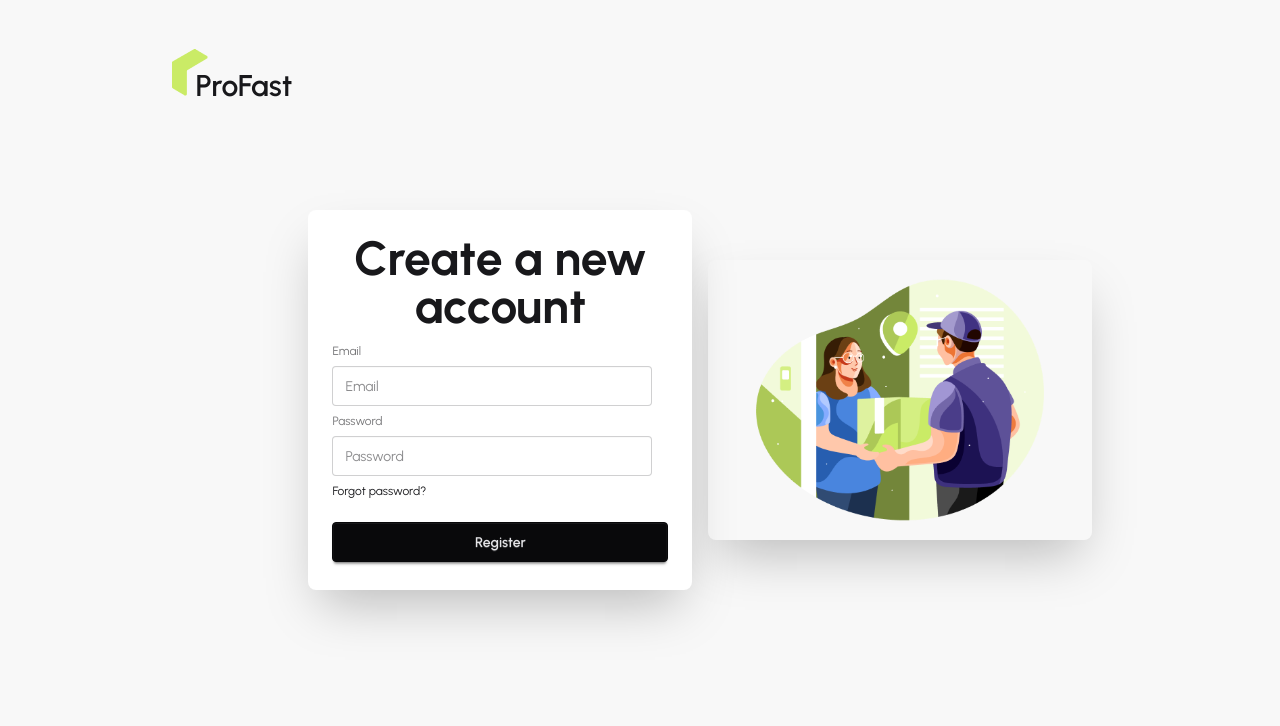
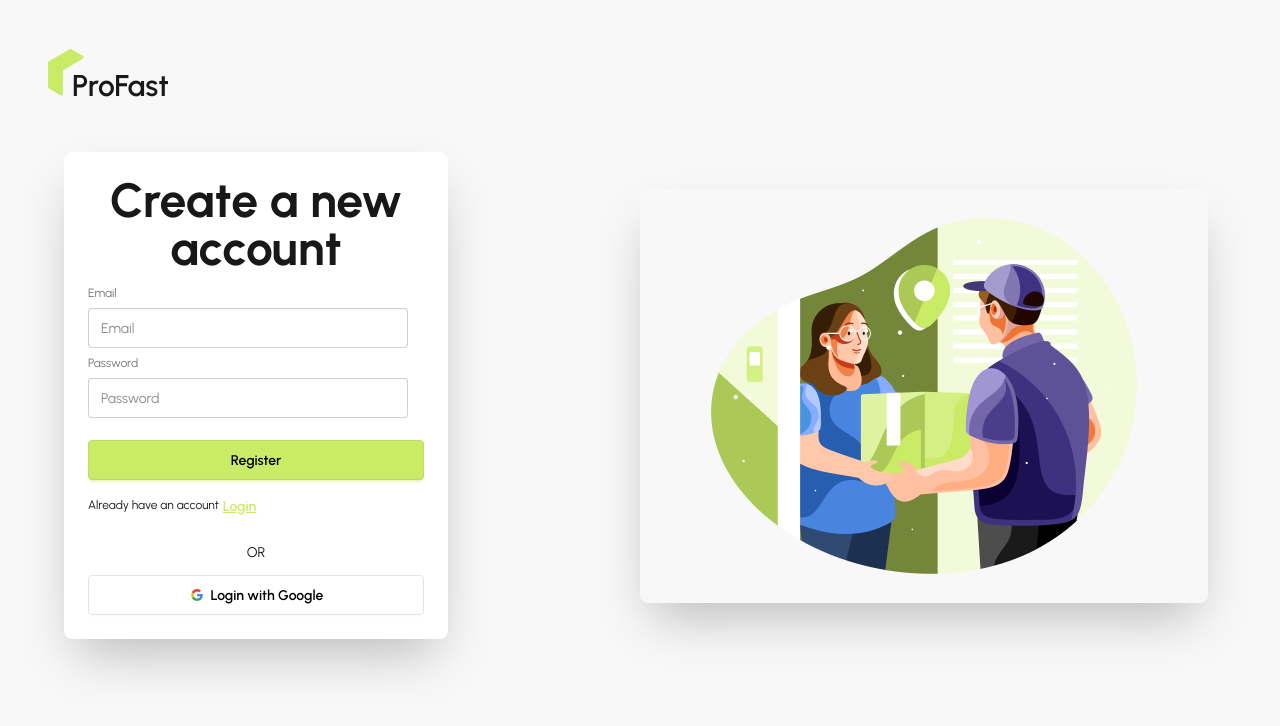
Before and after one commit to ShahadatHasan623/zap-shift-client-side, a React (Vite) app: page /register in a window 1280 px wide. Shown: the top 726 px of the page. Built offline with nearby package versions, Linux system fonts and the light colour scheme; no server answers.

Commit message:
added coverage map

```diff
--- a/package.json
+++ b/package.json
@@ -14,11 +14,13 @@
     "aos": "^2.3.4",
     "daisyui": "^5.0.43",
     "firebase": "^11.9.1",
+    "leaflet": "^1.9.4",
     "react": "^19.1.0",
     "react-dom": "^19.1.0",
     "react-fast-marquee": "^1.6.5",
     "react-hook-form": "^7.58.1",
     "react-icons": "^5.5.0",
+    "react-leaflet": "^5.0.0",
     "react-responsive-carousel": "^3.2.23",
     "react-router": "^7.6.2",
     "react-slick": "^0.30.3",
--- a/src/contexts/AuthContext/AuthProvide.jsx
+++ b/src/contexts/AuthContext/AuthProvide.jsx
@@ -1,8 +1,9 @@
 import React, { useEffect, useState } from "react";
 import { AuthContext } from "./AuthContext";
-import { createUserWithEmailAndPassword, onAuthStateChanged, signInWithEmailAndPassword, signOut } from "firebase/auth";
+import { createUserWithEmailAndPassword, GoogleAuthProvider, onAuthStateChanged, signInWithEmailAndPassword, signInWithPopup, signOut } from "firebase/auth";
 import { auth } from "../../firebase/firebase.config";
 
+const provider = new GoogleAuthProvider();
 const AuthProvide = ({ children }) => {
 
     const [user,setUser]=useState(null)
@@ -22,6 +23,10 @@ const AuthProvide = ({ children }) => {
     return signOut(auth)
   }
 
+  const googleLogin =()=>{
+    return signInWithPopup(auth, provider)
+  }
+
   useEffect(()=>{
     const unSubscribe =onAuthStateChanged(auth,currentUser=>{
         setUser(currentUser)
@@ -37,7 +42,8 @@ const AuthProvide = ({ children }) => {
     singinUser,
     signOutUser,
     user,
-    loading
+    loading,
+    googleLogin
   };
   return <AuthContext value={authInfo}>{children}</AuthContext>;
 };
--- a/src/layouts/AuthLayouts.jsx
+++ b/src/layouts/AuthLayouts.jsx
@@ -1,23 +1,22 @@
 import React from "react";
 import { Outlet } from "react-router";
 import ProFastLogo from "../pages/shared/Profastlogo/ProFastLogo";
-import authImage from "../assets/authImage.png"
+import authImage from "../assets/authImage.png";
 
 const AuthLayouts = () => {
   return (
-    <div className=" bg-base-200 p-12 min-h-screen flex justify-center">
+    <div className="bg-base-200 px-12 py-12">
       <div>
         <ProFastLogo></ProFastLogo>
       </div>
-      <div className="hero-content flex-col lg:flex-row-reverse">
-        <div className="flex-1">
-          <img
-            src={authImage}
-            className="max-w-sm rounded-lg shadow-2xl"
-          />
-        </div>
-        <div className="flex-1">
-          <Outlet></Outlet>
+      <div className="py-12 gap-20 ">
+        <div className="max-w-6xl mx-auto flex flex-col items-center lg:flex-row-reverse">
+          <div className="flex-1">
+            <img src={authImage} className="max-w-full rounded-lg shadow-2xl" />
+          </div>
+          <div className="flex-1">
+            <Outlet></Outlet>
+          </div>
         </div>
       </div>
     </div>
--- a/src/pages/Authentication/Login/Login.jsx
+++ b/src/pages/Authentication/Login/Login.jsx
@@ -1,11 +1,22 @@
 import React from "react";
 import { useForm } from "react-hook-form";
+import GoogleLogin from "../soicalLogin/GoogleLogin";
+import { Link } from "react-router";
+import useAuth from "../../../hooks/useAuth";
 
 const Login = () => {
+  const {singinUser}=useAuth()
   const { register, handleSubmit,formState:{errors} } = useForm();
 
   const onSubmit = (data) => {
-    console.log(data);
+    const {email,password}=data
+    singinUser(email,password)
+    .then(result=>{
+        console.log(result.user)
+    })
+    .catch(error=>{
+        console.log(error)
+    })
   };
 
   return (
@@ -36,8 +47,10 @@ const Login = () => {
             <div>
               <a className="link link-hover">Forgot password?</a>
             </div>
-            <button className="btn btn-neutral mt-4">Login</button>
+            <button className="btn btn-primary text-black mt-4">Login</button>
+            <p>Don't have an acoount? <Link to="/register" className="btn btn-link p-0">register</Link> </p>
           </fieldset>
+          <GoogleLogin></GoogleLogin>
         </form>
       </div>
     </div>
--- a/src/pages/Authentication/Register/Register.jsx
+++ b/src/pages/Authentication/Register/Register.jsx
@@ -1,14 +1,25 @@
 import React from "react";
 import { useForm } from "react-hook-form";
+import useAuth from "../../../hooks/useAuth";
+import GoogleLogin from "../soicalLogin/GoogleLogin";
+import { Link } from "react-router";
 
 const Register = () => {
+    const {createUser}=useAuth()
   const {
     register,
     handleSubmit,
     formState: { errors },
   } = useForm();
   const onSubmit = (data) => {
-    console.log(data);
+    const{email,password}=data;
+    createUser(email,password)
+    .then(result=>{
+        console.log(result.user)
+    })
+    .catch(error=>{
+        console.log(error)
+    })
   };
   return (
     <div className="card bg-base-100 w-full max-w-sm shrink-0 shadow-2xl">
@@ -41,12 +52,10 @@ const Register = () => {
             {
                 errors.password?.type==="minLength" && <p className="text-red-600">password must be 6 character</p>
             }
-
-            <div>
-              <a className="link link-hover">Forgot password?</a>
-            </div>
-            <button className="btn btn-neutral mt-4">Register</button>
+            <button className="btn btn-primary text-black mt-4">Register</button>
+            <p>Already have an account <Link className="btn p-0 btn-link" to="/login">Login</Link></p>
           </fieldset>
+          <GoogleLogin></GoogleLogin>
         </form>
       </div>
     </div>
--- /dev/null
+++ b/src/pages/Authentication/soicalLogin/GoogleLogin.jsx
@@ -0,0 +1,58 @@
+import React from "react";
+import useAuth from "../../../hooks/useAuth";
+
+const GoogleLogin = () => {
+  const { googleLogin } = useAuth();
+
+  const handleGoogle = () => {
+    googleLogin()
+      .then((result) => {
+        console.log(result.user);
+      })
+      .catch((error) => {
+        console.log(error);
+      });
+  };
+  return (
+    <div>
+      <div className="text-center my-3">
+        <p>OR</p>
+      </div>
+      <button
+        onClick={handleGoogle}
+        className="btn w-full bg-white text-black border-[#e5e5e5]"
+      >
+        <svg
+          aria-label="Google logo"
+          width="16"
+          height="16"
+          xmlns="http://www.w3.org/2000/svg"
+          viewBox="0 0 512 512"
+        >
+          <g>
+            <path d="m0 0H512V512H0" fill="#fff"></path>
+            <path
+              fill="#34a853"
+              d="M153 292c30 82 118 95 171 60h62v48A192 192 0 0190 341"
+            ></path>
+            <path
+              fill="#4285f4"
+              d="m386 400a140 175 0 0053-179H260v74h102q-7 37-38 57"
+            ></path>
+            <path
+              fill="#fbbc02"
+              d="m90 341a208 200 0 010-171l63 49q-12 37 0 73"
+            ></path>
+            <path
+              fill="#ea4335"
+              d="m153 219c22-69 116-109 179-50l55-54c-78-75-230-72-297 55"
+            ></path>
+          </g>
+        </svg>
+        Login with Google
+      </button>
+    </div>
+  );
+};
+
+export default GoogleLogin;
--- /dev/null
+++ b/src/pages/CoverageMap/Coverage.jsx
@@ -0,0 +1,13 @@
+import React from "react";
+import CoverageMap from "./CoverageMap";
+
+
+const Coverage = () => {
+  return (
+   <div className="max-w-4xl mx-auto px-4 py-10">
+      <CoverageMap />
+    </div>
+  );
+};
+
+export default Coverage;
--- /dev/null
+++ b/src/pages/CoverageMap/CoverageMap.jsx
@@ -0,0 +1,44 @@
+import React from "react";
+import { MapContainer, TileLayer, Marker, Popup } from "react-leaflet";
+import "leaflet/dist/leaflet.css";
+import L from "leaflet";
+
+// Fix default marker icon issue in Leaflet + Webpack/Vite
+import markerIcon from "leaflet/dist/images/marker-icon.png";
+import markerShadow from "leaflet/dist/images/marker-shadow.png";
+
+const defaultIcon = L.icon({
+  iconUrl: markerIcon,
+  shadowUrl: markerShadow,
+});
+L.Marker.prototype.options.icon = defaultIcon;
+
+const CoverageMap = () => {
+  return (
+    <div className="w-full max-w-5xl mx-auto mt-10">
+      <h2 className="text-3xl font-bold text-center mb-4">
+        We are available in 64 districts
+      </h2>
+
+      <MapContainer
+        center={[23.685, 90.3563]} // Center of Bangladesh
+        zoom={7}
+        scrollWheelZoom={true}
+        className="h-[500px] rounded-xl shadow-lg z-0"
+      >
+        {/* Base map tiles from OpenStreetMap */}
+        <TileLayer
+          attribution='&copy; <a href="http://osm.org/copyright">OpenStreetMap</a>'
+          url="https://{s}.tile.openstreetmap.org/{z}/{x}/{y}.png"
+        />
+
+        {/* Example Marker in Dhaka */}
+        <Marker position={[23.8103, 90.4125]}>
+          <Popup>Dhaka District</Popup>
+        </Marker>
+      </MapContainer>
+    </div>
+  );
+};
+
+export default CoverageMap;
--- a/src/pages/shared/Profastlogo/ProFastLogo.jsx
+++ b/src/pages/shared/Profastlogo/ProFastLogo.jsx
@@ -1,13 +1,16 @@
-import React from 'react';
-import proFastLogo from '../../../assets/logo.png'
+import React from "react";
+import proFastLogo from "../../../assets/logo.png";
+import { Link } from "react-router";
 
 const ProFastLogo = () => {
-    return (
-        <div className='flex items-end'>
-            <img className='mb-2' src={proFastLogo} alt="" />
-            <p className='font-semibold text-3xl -ml-3'>ProFast</p>
-        </div>
-    );
+  return (
+    <Link to='/'>
+      <div className="flex items-end">
+        <img className="mb-2" src={proFastLogo} alt="" />
+        <p className="font-semibold text-3xl -ml-3">ProFast</p>
+      </div>
+    </Link>
+  );
 };
 
 export default ProFastLogo;
--- a/src/router/Router.jsx
+++ b/src/router/Router.jsx
@@ -4,6 +4,7 @@ import Home from "../pages/Home/Home/Home";
 import AuthLayouts from "../layouts/AuthLayouts";
 import Login from "../pages/Authentication/Login/Login";
 import Register from "../pages/Authentication/Register/Register";
+import Coverage from "../pages/CoverageMap/Coverage";
 
 export const router = createBrowserRouter([
   {
@@ -15,6 +16,10 @@ export const router = createBrowserRouter([
         path: "/",
         Component:Home
       },
+      {
+        path:'/coverage',
+        Component:Coverage
+      }
     ],
   },
   {
```
Also changed, not shown: 1 other file (tests, documents, lock files or other folders).
